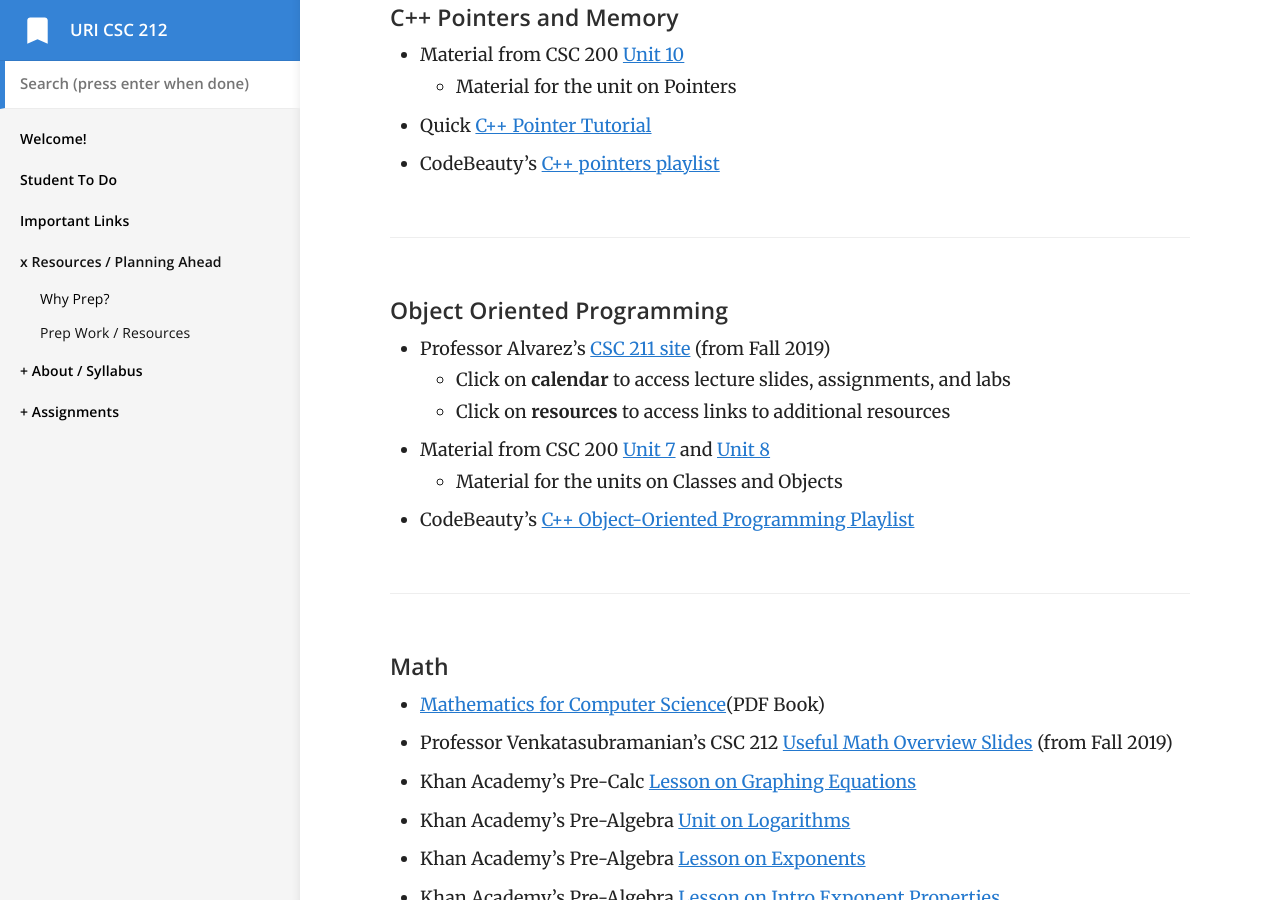
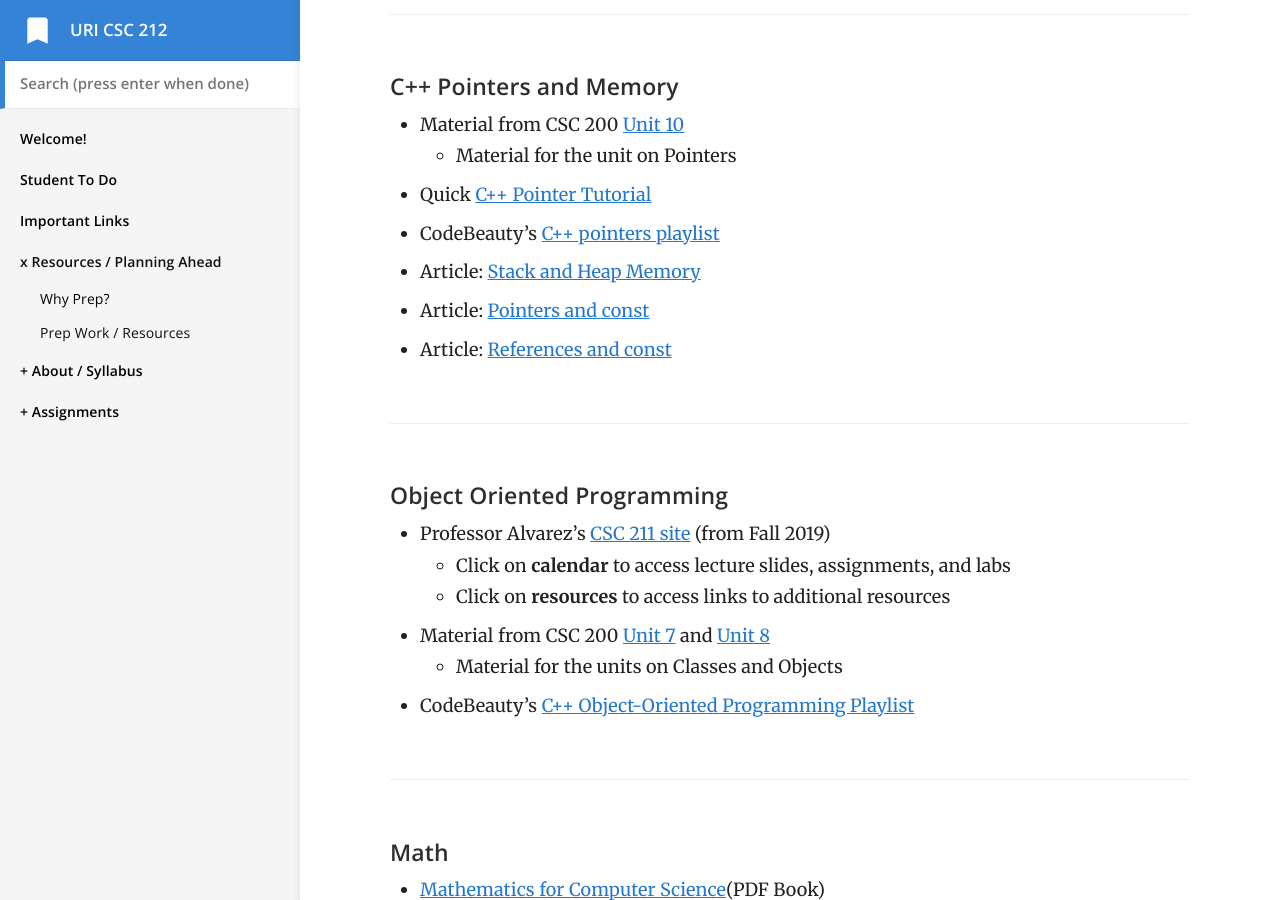
Before and after one commit to vcc-csc212/sp21-archive, a Jekyll site: the page built from _docs/1-prep/prep.md, in a window 1280 px wide and 900 px high, scrolled down 1545 px. Built offline with Jekyll 4.4.1, drawn with Linux system fonts in a browser that asks for light colours; some of the changed text lies outside the part shown.

Commit message:
resources added to prep

```diff
--- a/_docs/1-prep/prep.md
+++ b/_docs/1-prep/prep.md
@@ -4,6 +4,8 @@ category: Resources / Planning Ahead
 order: 2
 permalink: /prep/
 ---
+
+> New [memory](#pointers) & [programming practice](#challenges) resources added on 2/24!
 
 This contains some resources you may find useful in preparing for the course. I've set up the following categories:
 ✔️ [Learning/refreshing C++ Programming](#cpp)
@@ -47,6 +49,9 @@ This contains some resources you may find useful in preparing for the course. I'
 	- Material for the unit on Pointers
 - Quick [C++ Pointer Tutorial](https://gist.github.com/ericandrewlewis/720c374c29bbafadedc9)
 - CodeBeauty's [C++ pointers playlist](https://www.youtube.com/playlist?list=PL43pGnjiVwgSSRlwfahAuIqoJ8TfDIlHq)
+- Article: [Stack and Heap Memory](https://courses.engr.illinois.edu/cs225/fa2020/resources/stack-heap/)
+- Article: [Pointers and const](https://www.learncpp.com/cpp-tutorial/pointers-and-const/)
+- Article: [References and const](https://www.learncpp.com/cpp-tutorial/references-and-const/)
 
 ***
 
```
